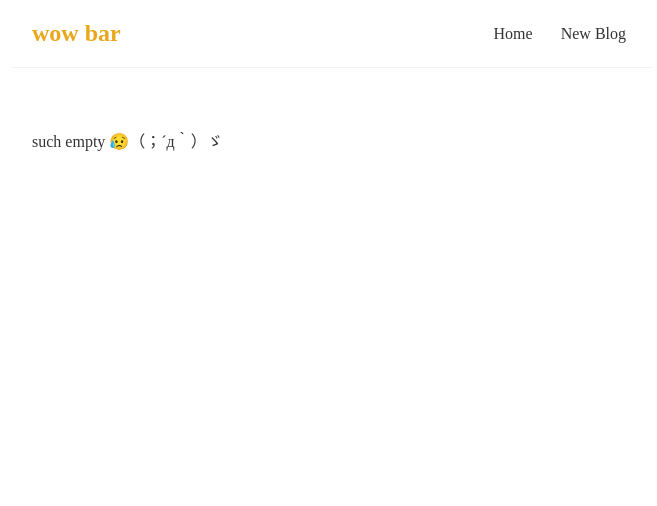
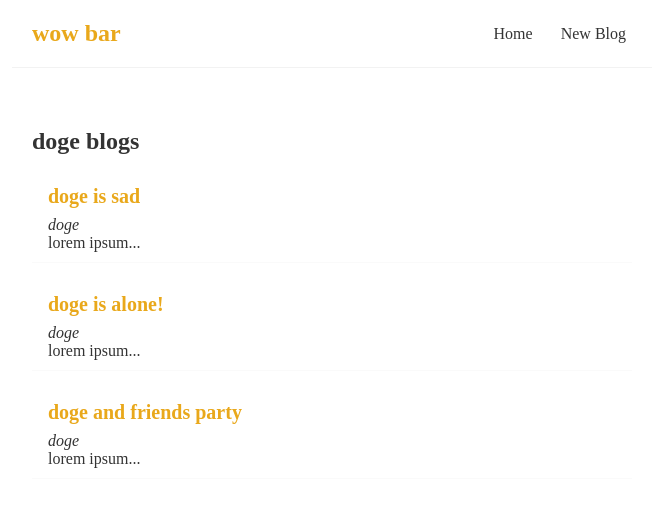
Before and after one commit to gunnerr91/dogeandfriendsblog, a React (Create React App) app: page / in a window 1280 px wide. Shown: the top 506 px of the page, without its empty margins (308-965 px from the left). Built offline with nearby package versions, Linux system fonts and the light colour scheme; a web font is replaced by a local one.

Commit message:
added blog list and seperate css files

```diff
--- /dev/null
+++ b/src/BlogList.js
@@ -0,0 +1,18 @@
+import "./bloglist.css";
+
+const BlogList = ({ blogs, title }) => {
+  return (
+    <div className="bloglist">
+      <h2>{title}</h2>
+      {blogs.map((blog, index) => (
+        <div className="blog-preview" key={index}>
+          <h4>{blog.title}</h4>
+          <i>{blog.author}</i>
+          <p>{blog.body}</p>
+        </div>
+      ))}
+    </div>
+  );
+};
+
+export default BlogList;
--- a/src/Home.js
+++ b/src/Home.js
@@ -1,5 +1,22 @@
+import { useState } from "react";
+import BlogList from "./BlogList";
+
 const Home = () => {
-  return <div>such empty 😥（；´д｀）ゞ</div>;
+  const [blogs, setBlogs] = useState([
+    { title: "doge is sad", body: "lorem ipsum...", author: "doge", id: 1 },
+    { title: "doge is alone!", body: "lorem ipsum...", author: "doge", id: 2 },
+    {
+      title: "doge and friends party",
+      body: "lorem ipsum...",
+      author: "doge",
+      id: 3
+    }
+  ]);
+  return (
+    <div className="home">
+      <BlogList blogs={blogs} title={"doge blogs"} />
+    </div>
+  );
 };
 
 export default Home;
--- a/src/Navbar.js
+++ b/src/Navbar.js
@@ -1,3 +1,5 @@
+import "./navbar.css";
+
 const NavBar = () => {
   return (
     <nav className="links">
--- /dev/null
+++ b/src/bloglist.css
@@ -0,0 +1,13 @@
+.blog-preview {
+  padding: 10px 16px;
+  margin: 20px 0;
+  border-bottom: 1px solid #fafafa;
+}
+.blog-preview:hover {
+  box-shadow: 1px 3px 5px rgba(0, 0, 0, 0.1);
+}
+.blog-preview h4 {
+  font-size: 20px;
+  color: #e9a81b;
+  margin-bottom: 8px;
+}
--- a/src/index.css
+++ b/src/index.css
@@ -5,28 +5,7 @@
   font-family: "MuseoModerno";
   color: #333;
 }
-nav {
-  padding: 20px;
-  display: flex;
-  align-items: center;
-  max-width: 600px;
-  margin: 0 auto;
-  border-bottom: 1px solid #f2f2f2;
-}
-nav h1 {
-  color: #e9a81b;
-}
-nav .links {
-  margin-left: auto;
-}
-nav a {
-  margin-left: 16px;
-  text-decoration: none;
-  padding: 6px;
-}
-nav a:hover {
-  color: #e9a81b;
-}
+
 .content {
   max-width: 600px;
   margin: 40px auto;
--- /dev/null
+++ b/src/navbar.css
@@ -0,0 +1,22 @@
+nav {
+  padding: 20px;
+  display: flex;
+  align-items: center;
+  max-width: 600px;
+  margin: 0 auto;
+  border-bottom: 1px solid #f2f2f2;
+}
+nav h1 {
+  color: #e9a81b;
+}
+nav .links {
+  margin-left: auto;
+}
+nav a {
+  margin-left: 16px;
+  text-decoration: none;
+  padding: 6px;
+}
+nav a:hover {
+  color: #e9a81b;
+}
```
